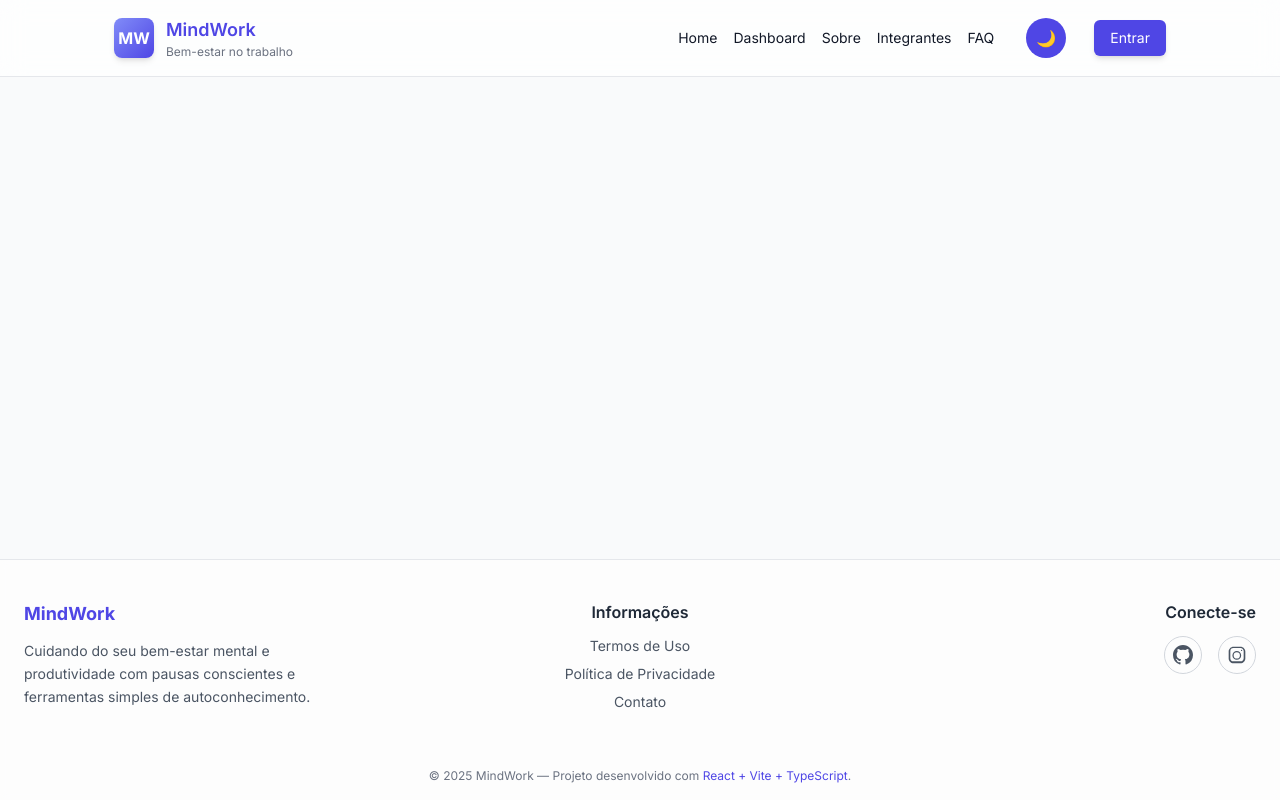
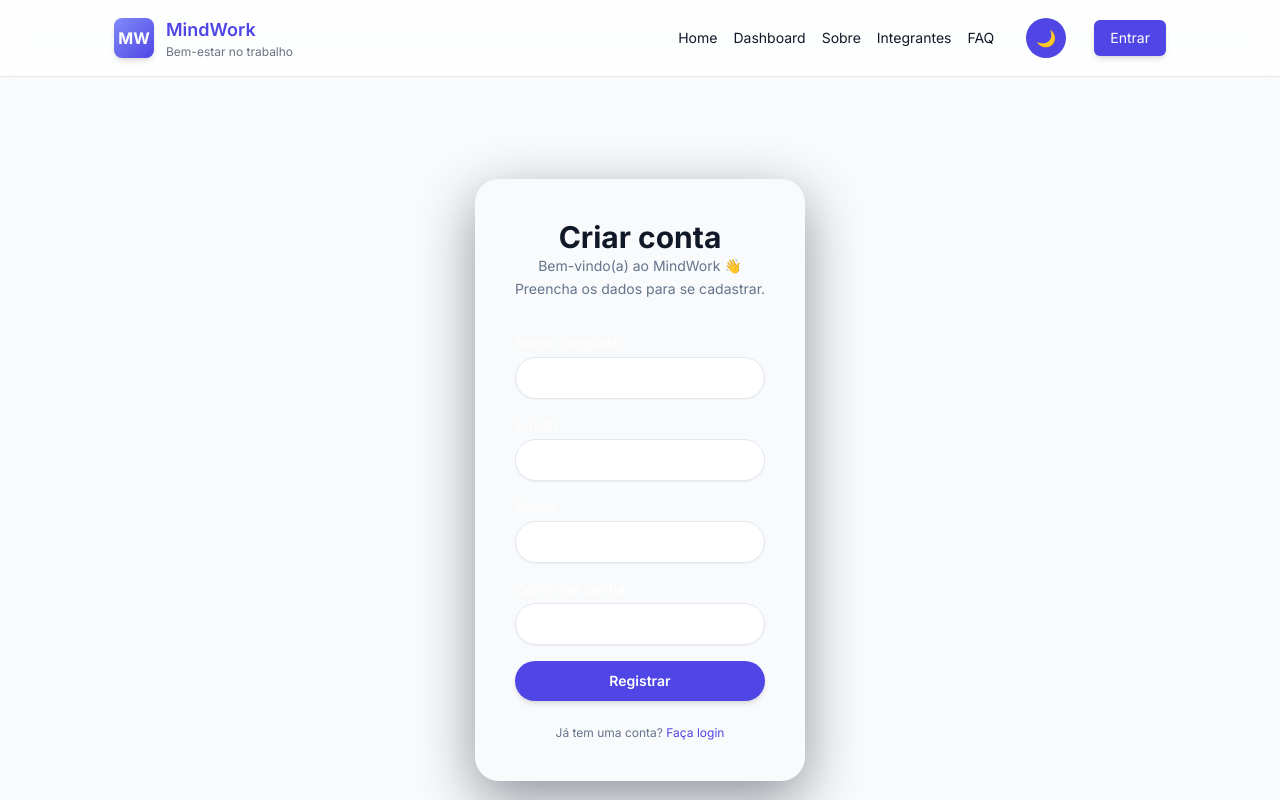
Before and after one commit to 1TDSPG-Projeto-HC/GS---segundo-semestre, a React (Vite) app: page /register in a window 1280 px wide. Shown: the top 800 px of the page. Built offline with nearby package versions, Linux system fonts and the light colour scheme; no server answers.

Commit message:
feat(register): criar página de registro em TSX com Tailwind e integração com backend

```diff
--- a/src/App.tsx
+++ b/src/App.tsx
@@ -14,6 +14,7 @@ import Alongamento from "./pages/Alongamento";
 import Dicas from "./pages/Dicas";
 import Reflexao from "./pages/Reflexao";
 import PageTransition from "./components/PageTransition";
+import Register from "./pages/Register";
 
 export default function App() {
   const location = useLocation();
@@ -36,6 +37,7 @@ export default function App() {
             <Route path="/sobre" element={<Sobre />} />
             <Route path="/faq" element={<Faq />} />
             <Route path="/login" element={<Login />} />
+            <Route path="/register" element={<Register />} />
             <Route path="/respiracao" element={<Respiracao />} />
             <Route path="/reflexao" element={<Reflexao />} />
             <Route path="/integrantes" element={<Integrantes />} />
--- a/src/pages/Login.tsx
+++ b/src/pages/Login.tsx
@@ -119,7 +119,7 @@ export default function Login(): JSX.Element {
           <p className="text-center text-sm mt-4 text-gray-700 dark:text-gray-300">
             Não tem uma conta?{" "}
             <Link
-              to="/cadastro"
+              to="/register"
               className="text-indigo-600 dark:text-indigo-400 hover:underline"
             >
               Cadastrar-se
--- /dev/null
+++ b/src/pages/Register.tsx
@@ -0,0 +1,215 @@
+// src/pages/Register.tsx
+import React, { useState } from "react";
+import api from "../services/api";
+import type { UserRegisterPayload } from "../types";
+
+interface RegisterFormState {
+  nome: string;
+  email: string;
+  senha: string;
+  confirmaSenha: string;
+}
+
+type MessageType = "success" | "error" | "";
+
+const Register: React.FC = () => {
+  const [form, setForm] = useState<RegisterFormState>({
+    nome: "",
+    email: "",
+    senha: "",
+    confirmaSenha: "",
+  });
+
+  const [loading, setLoading] = useState<boolean>(false);
+  const [mensagem, setMensagem] = useState<string>("");
+  const [tipoMensagem, setTipoMensagem] = useState<MessageType>("");
+
+  function handleChange(e: React.ChangeEvent<HTMLInputElement>): void {
+    const { name, value } = e.target;
+    setForm((prev) => ({ ...prev, [name]: value }));
+  }
+
+  async function handleSubmit(e: React.FormEvent<HTMLFormElement>): Promise<void> {
+    e.preventDefault();
+    setMensagem("");
+    setTipoMensagem("");
+
+    if (!form.nome || !form.email || !form.senha || !form.confirmaSenha) {
+      setTipoMensagem("error");
+      setMensagem("Preencha todos os campos.");
+      return;
+    }
+
+    if (form.senha.length < 6) {
+      setTipoMensagem("error");
+      setMensagem("A senha deve ter pelo menos 6 caracteres.");
+      return;
+    }
+
+    if (form.senha !== form.confirmaSenha) {
+      setTipoMensagem("error");
+      setMensagem("As senhas não coincidem.");
+      return;
+    }
+
+    setLoading(true);
+
+    try {
+      const payload: UserRegisterPayload = {
+        nome: form.nome,
+        email: form.email,
+        senha: form.senha,
+      };
+
+      // 🚨 Deixe esse endpoint igual ao do seu backend
+      const response = await api.post("/api/usuarios/register", payload);
+
+      if (response.status === 201 || response.status === 200) {
+        setTipoMensagem("success");
+        setMensagem("Conta criada com sucesso! Você já pode fazer login.");
+        setForm({
+          nome: "",
+          email: "",
+          senha: "",
+          confirmaSenha: "",
+        });
+      } else {
+        setTipoMensagem("error");
+        setMensagem("Não foi possível realizar o cadastro.");
+      }
+    } catch (error: any) {
+      console.error(error);
+
+      const backendMessage: string =
+        error?.response?.data?.message ||
+        error?.response?.data?.erro ||
+        "Erro ao registrar. Tente novamente.";
+
+      setTipoMensagem("error");
+      setMensagem(backendMessage);
+    } finally {
+      setLoading(false);
+    }
+  }
+
+  return (
+    <div className="min-h-screen w-full flex items-center justify-center">
+      <div className="w-full max-w-md px-4">
+        <div className="rounded-3xl shadow-[0_18px_55px_rgba(15,23,42,0.45)] p-8 sm:p-10  dark:bg-gray-800">
+          <h1 className="text-2xl sm:text-3xl font-bold text-center ">
+            Criar conta
+          </h1>
+
+          <p className="text-center text-slate-500 text-sm mb-8 leading-relaxed">
+            Bem-vindo(a) ao{" MindWork 👋 "}
+            <br />
+            Preencha os dados para se cadastrar.
+          </p>
+
+          <form className="space-y-4" onSubmit={handleSubmit}>
+            <div className="space-y-1">
+              <label
+                htmlFor="nome"
+                className="block text-sm font-medium text-white"
+              >
+                Nome completo
+              </label>
+              <input
+                id="nome"
+                name="nome"
+                type="text"
+                value={form.nome}
+                onChange={handleChange}
+                className="w-full px-4 py-2.5 rounded-full border border-slate-200 bg-white text-sm text-slate-800 placeholder:text-slate-400 shadow-sm focus:outline-none focus:ring-2 focus:ring-blue-500 focus:border-blue-500"
+              />
+            </div>
+
+            <div className="space-y-1">
+              <label
+                htmlFor="email"
+                className="block text-sm font-medium text-white"
+              >
+                E-mail
+              </label>
+              <input
+                id="email"
+                name="email"
+                type="email"
+                value={form.email}
+                onChange={handleChange}
+                className="w-full px-4 py-2.5 rounded-full border border-slate-200 bg-white text-sm text-slate-800 placeholder:text-slate-400 shadow-sm focus:outline-none focus:ring-2 focus:ring-blue-500 focus:border-blue-500"
+              />
+            </div>
+
+            <div className="space-y-1">
+              <label
+                htmlFor="senha"
+                className="block text-sm font-medium text-white"
+              >
+                Senha
+              </label>
+              <input
+                id="senha"
+                name="senha"
+                type="password"
+                value={form.senha}
+                onChange={handleChange}
+                className="w-full px-4 py-2.5 rounded-full border border-slate-200 bg-white text-sm text-slate-800 placeholder:text-slate-400 shadow-sm focus:outline-none focus:ring-2 focus:ring-blue-500 focus:border-blue-500"
+
+              />
+            </div>
+
+            <div className="space-y-1">
+              <label
+                htmlFor="confirmaSenha"
+                className="block text-sm font-medium text-white"
+              >
+                Confirmar senha
+              </label>
+              <input
+                id="confirmaSenha"
+                name="confirmaSenha"
+                type="password"
+                value={form.confirmaSenha}
+                onChange={handleChange}
+                className="w-full px-4 py-2.5 rounded-full border border-slate-200 bg-white text-sm text-slate-800 placeholder:text-slate-400 shadow-sm focus:outline-none focus:ring-2 focus:ring-blue-500 focus:border-blue-500"
+              />
+            </div>
+
+            <button
+              type="submit"
+              disabled={loading}
+              className="mt-3 w-full flex items-center justify-center px-4 py-2.5 bg-indigo-600 hover:bg-indigo-700 disabled:bg-indigo-300 text-white font-semibold rounded-full text-sm shadow-md transition"
+            >
+              {loading ? "Registrando..." : "Registrar"}
+            </button>
+          </form>
+
+          {mensagem && (
+            <div
+              className={`mt-4 text-center text-sm ${
+                tipoMensagem === "success"
+                  ? "text-green-600"
+                  : "text-red-600"
+              }`}
+            >
+              {mensagem}
+            </div>
+          )}
+
+          <p className="mt-6 text-center text-xs text-slate-500">
+            Já tem uma conta?{" "}
+            <a
+              href="/login"
+              className="text-indigo-600 hover:underline font-medium"
+            >
+              Faça login
+            </a>
+          </p>
+        </div>
+      </div>
+    </div>
+  );
+};
+
+export default Register;
```
